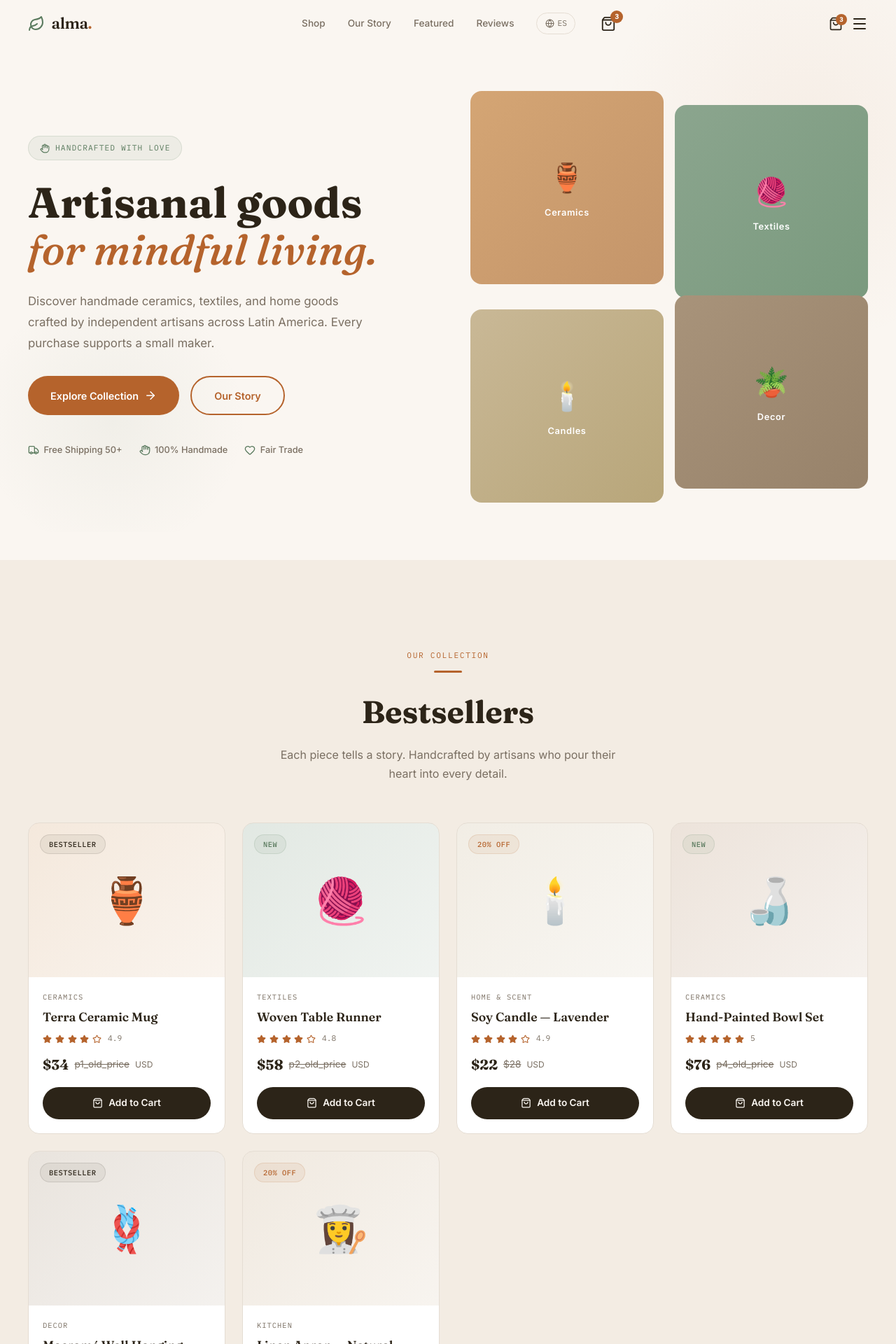
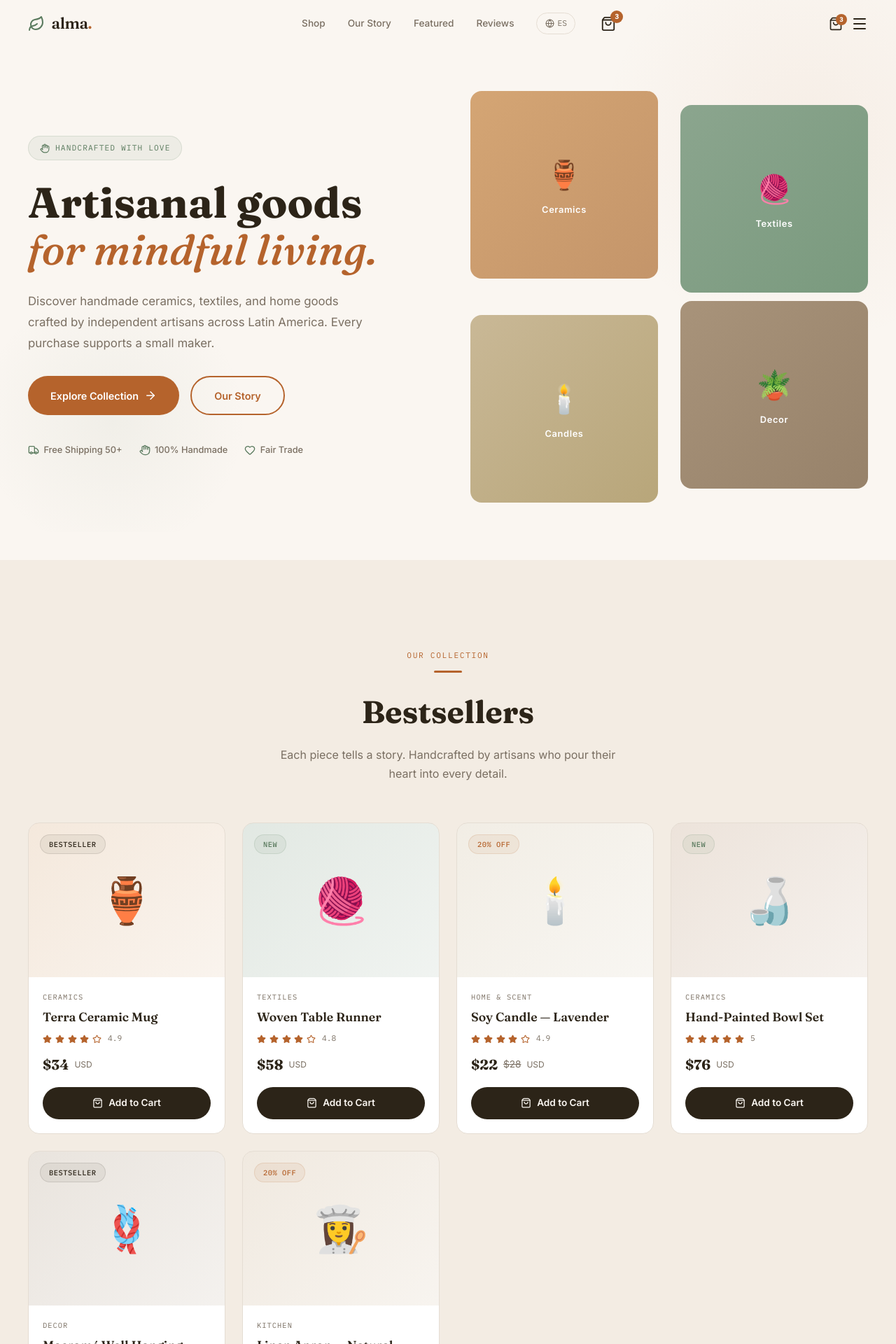
Before and after one commit to onward-digital/alma-store, a Next.js app: page / in a window 1280 px wide. Shown: the top 1920 px of the page at 70% size. Built offline with nearby package versions, Linux system fonts and the light colour scheme.

Commit message:
Fix grid gap and old price display

```diff
--- a/src/components/Hero.js
+++ b/src/components/Hero.js
@@ -86,7 +86,7 @@ export default function Hero() {
 
           {/* Right - Product showcase */}
           <div className="animate-scale-in delay-300" style={{
-            display: 'grid', gridTemplateColumns: '1fr 1fr', gap: '1rem',
+            display: 'grid', gridTemplateColumns: '1fr 1fr', gap: '2rem',
             opacity: 0,
           }}>
             {[
--- a/src/components/Products.js
+++ b/src/components/Products.js
@@ -85,7 +85,7 @@ export default function Products() {
                       fontFamily: 'var(--font-display)', fontWeight: 700,
                       fontSize: '1.25rem', color: 'var(--color-text)',
                     }}>{p.price}</span>
-                    {p.old && (
+                    {p.old && !p.old.includes('old_price') && (
                       <span style={{
                         fontFamily: 'var(--font-body)', fontSize: '0.85rem',
                         color: 'var(--color-text-secondary)', textDecoration: 'line-through',
```
